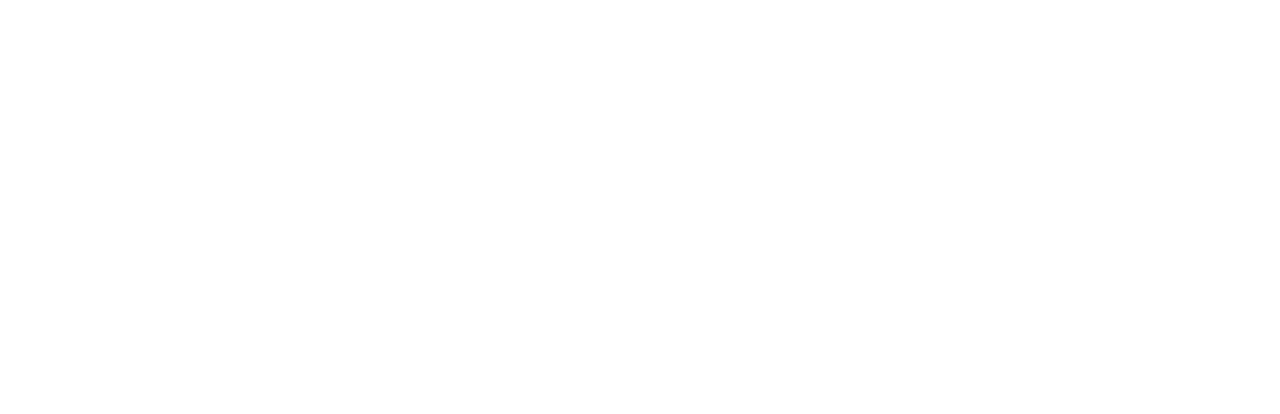
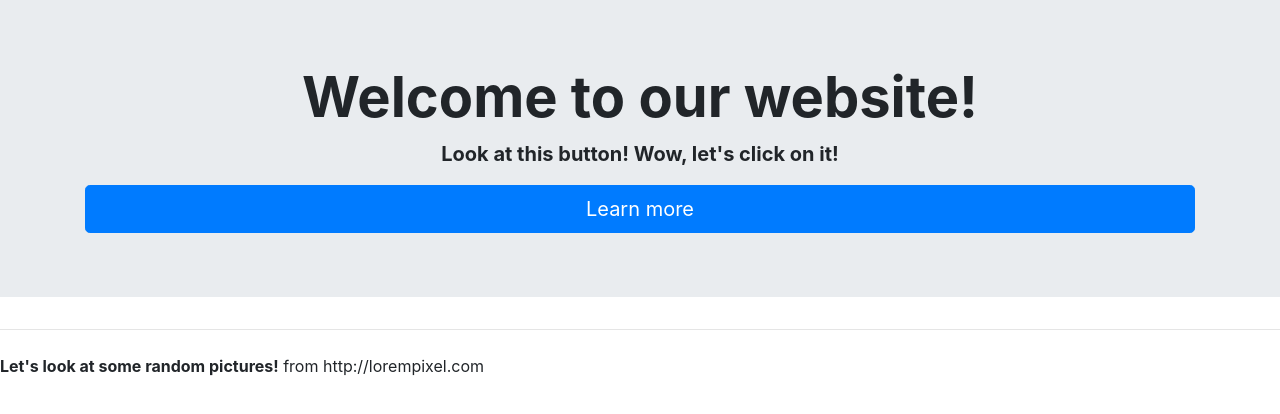
Before and after one commit to Marina8989/bootstrap_practice, a plain HTML site: page index.html in a window 1280 px wide. Drawn offline with nearby package versions, Linux system fonts and the light colour scheme.

Commit message:
bootstrap practice

```diff
--- a/index.html
+++ b/index.html
@@ -10,6 +10,18 @@
             integrity="sha384-Gn5384xqQ1aoWXA+058RXPxPg6fy4IWvTNh0E263XmFcJlSAwiGgFAW/dAiS6JXm" crossorigin="anonymous">
     </head>
     <body>
+
+        <div class="jumbotron jumbotron-fluid">
+            <div class="container">
+                <h1 class="display-4 text-center font-weight-bold">Welcome to our website!</h1>
+                <p class="lead text-center font-weight-bold">Look at this button! Wow, let's click on it!</p>
+                <button type="button" class="btn btn-primary btn-lg btn-block">Learn more</button>
+            </div>
+        </div>
+        <hr class="my-4">
+
+       <p><span class="font-weight-bold">Let's look at some random pictures!</span> from http://lorempixel.com</p>
+
 
 
 
```
